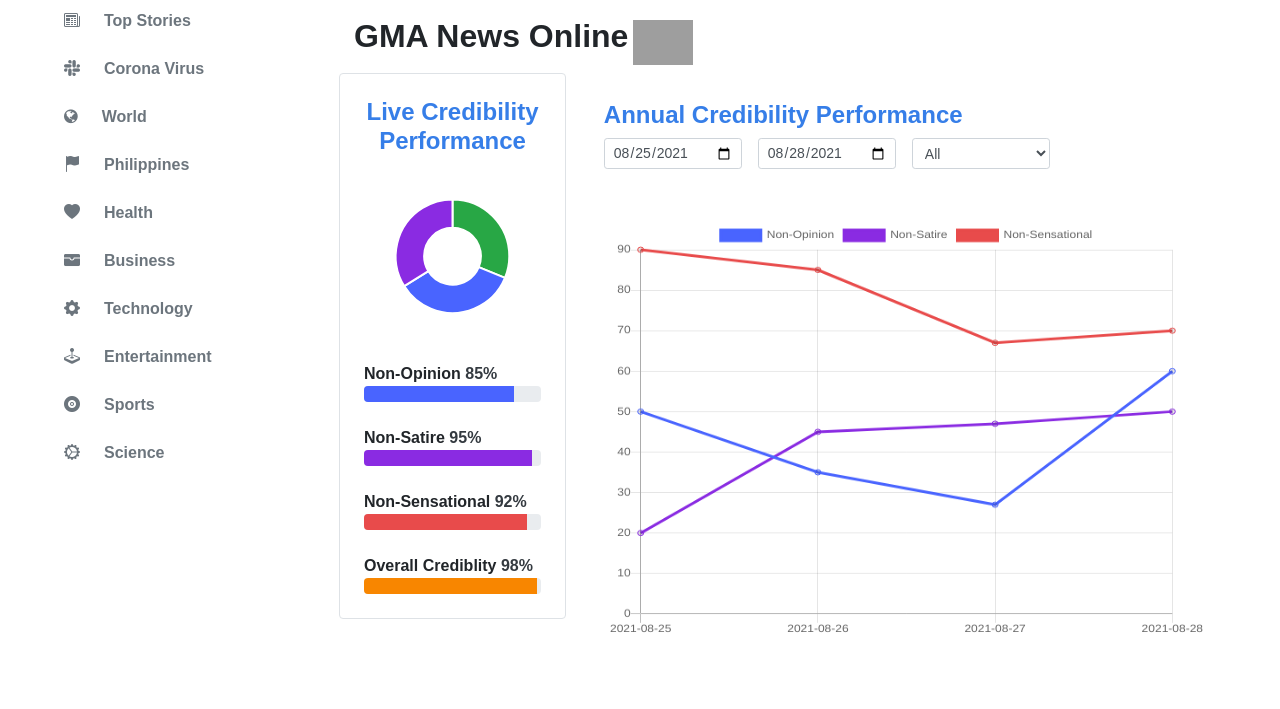
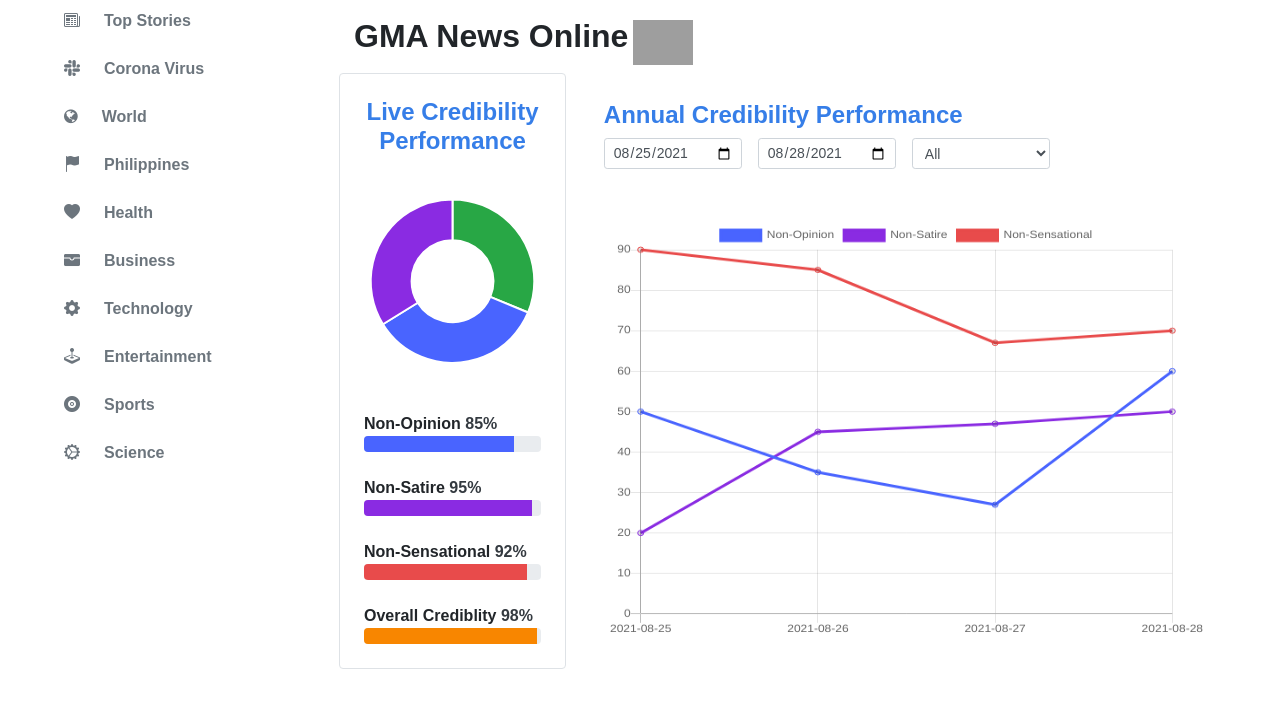
Before and after one commit to jeceeobrero/https---github.com-peterson1999-projectveritas, a Django app: page /newsoutlet/newsoutlet in a window 1280 px wide. Shown: the part 184-893 px from the top of the page. Run offline with Django 3.2, Linux system fonts and the light colour scheme; some libraries are stand-ins or nearby versions; grey boxes are pictures that could not be loaded.

Commit message:
fixed newsoutlet responsiveness

```diff
--- a/static/css/outlet.css
+++ b/static/css/outlet.css
@@ -17,3 +17,12 @@
 .bgOrange {
   background-color: #f88600;
 }
+
+#liveCredPerf {
+  height: 200px;
+  min-height: 200px;
+}
+
+.yearChart {
+  height: 480px;
+}
```
